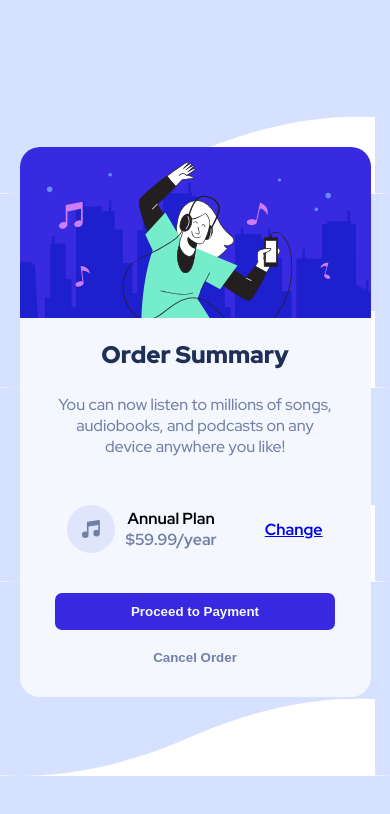
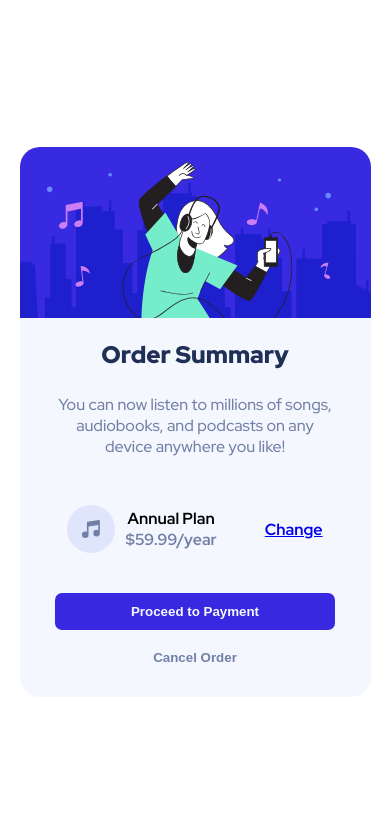
Before and after one commit to JuanPabloRP/order-summary-component, a website: page index.html in a window 390 px wide. Drawn offline with Linux system fonts and the light colour scheme.

Commit message:
prueba background

```diff
--- a/style/_variables.scss
+++ b/style/_variables.scss
@@ -20,7 +20,7 @@ $font-weight-m: 500;
 $font-weight-b: 700;
 $font-weight-xb: 900;
 
-$background-body-mobile: url('../images/pattern-background-mobile.svg');
+$background-body-mobile: '../images/pattern-background-mobile.svg';
 $background-body-desktop: url('../images/pattern-background-desktop.svg');
 
 $border-radius: 20px;
```
Also changed, not shown: style.css.
